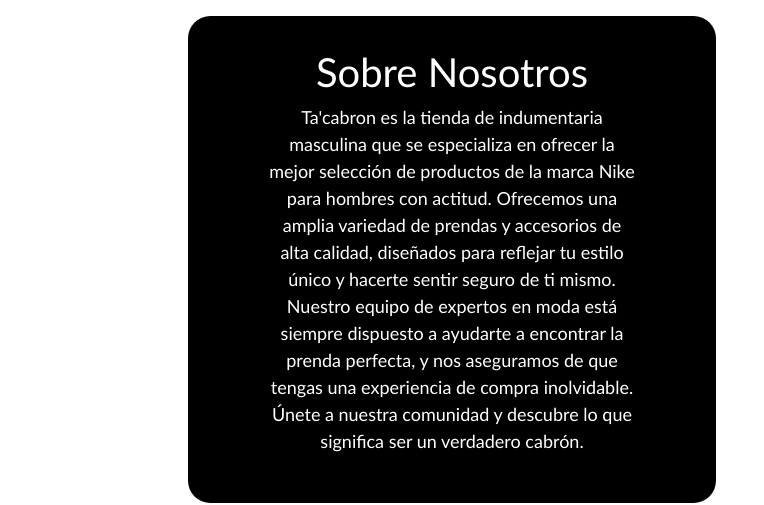
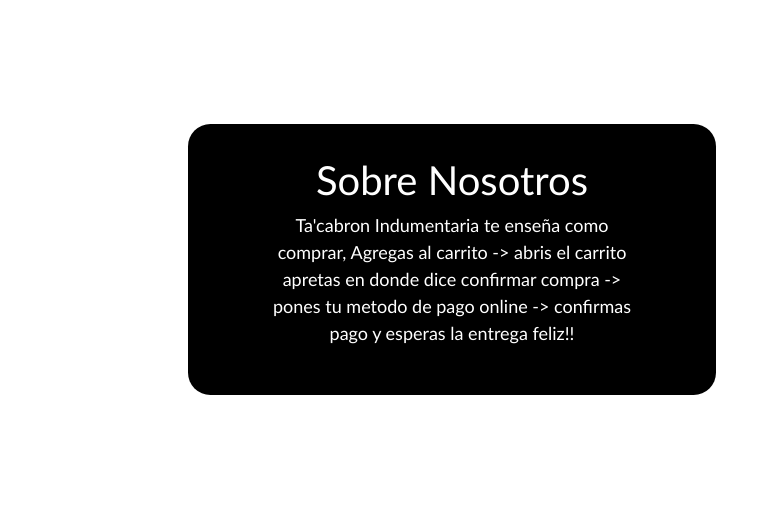
Before and after one commit to coriamartinn/Pre-entrega2-coriamartin, a website: page pages/como-comprar.html in a window 1280 px wide. Shown: the part 197-702 px from the top of the page, 516-1280 px from the left. Drawn offline with nearby package versions, Linux system fonts and the light colour scheme.

Commit message:
texto como comprar

```diff
--- a/pages/como-comprar.html
+++ b/pages/como-comprar.html
@@ -96,14 +96,7 @@
       <div class="div-como">
         <h1>Sobre Nosotros</h1>
         <p class="text-como-comprar">
-          Ta'cabron es la tienda de indumentaria masculina que se especializa en
-          ofrecer la mejor selección de productos de la marca Nike para hombres
-          con actitud. Ofrecemos una amplia variedad de prendas y accesorios de
-          alta calidad, diseñados para reflejar tu estilo único y hacerte sentir
-          seguro de ti mismo. Nuestro equipo de expertos en moda está siempre
-          dispuesto a ayudarte a encontrar la prenda perfecta, y nos aseguramos
-          de que tengas una experiencia de compra inolvidable. Únete a nuestra
-          comunidad y descubre lo que significa ser un verdadero cabrón.
+          Ta'cabron Indumentaria te enseña como comprar, Agregas al carrito -> abris el carrito apretas en donde dice confirmar compra -> pones tu metodo de pago online -> confirmas pago y esperas la entrega feliz!!
         </p>
       </div>
     </main>
```
